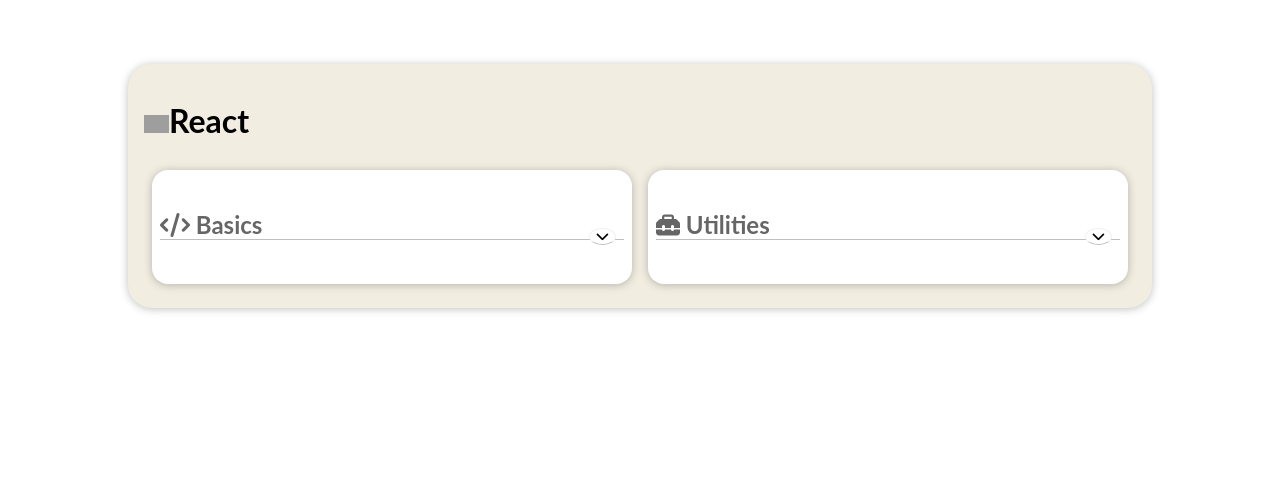
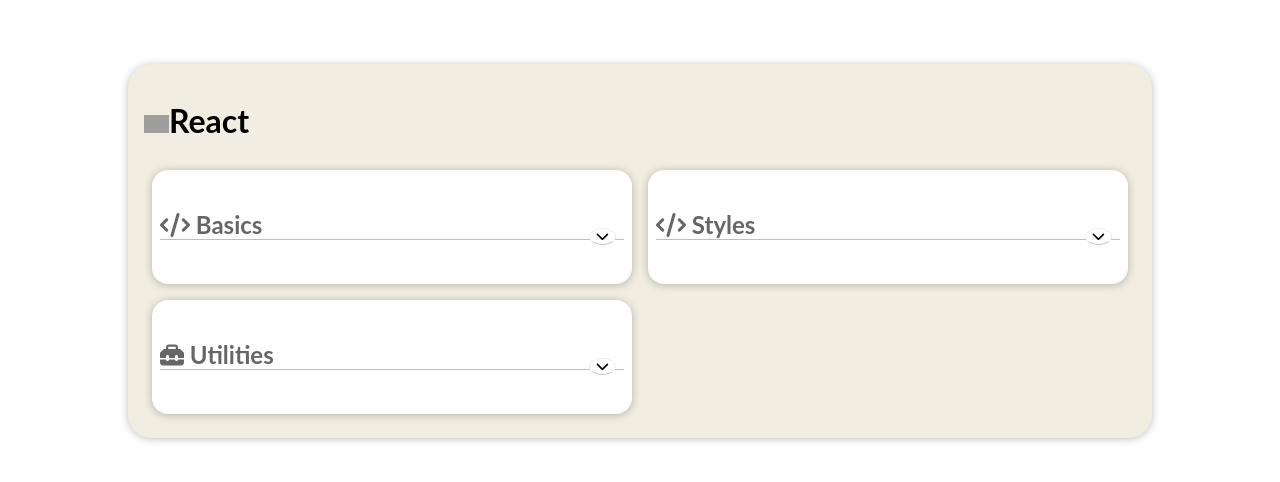
Before and after one commit to mkonemo/react-basics, a React (Create React App) app: page / in a window 1280 px wide. Shown: the top 482 px of the page. Built offline with nearby package versions, Linux system fonts and the light colour scheme; grey boxes are pictures that could not be loaded.

Commit message:
1 file modified

```diff
--- a/src/App.js
+++ b/src/App.js
@@ -28,7 +28,7 @@ const App = () => {
         React
       </h1>
       <div className="grid-container">
-        <div className="grid-container__item">
+        <div className="grid-container__item item1">
           <h2>
             <i class="fas fa-code"></i> Basics
           </h2>
@@ -71,7 +71,23 @@ const App = () => {
             </ol>
           </Show>
         </div>
-        <div className="grid-container__item">
+
+        <div className="grid-container__item item2">
+          <h2>
+            <i class="fas fa-code"></i> Styles
+          </h2>
+          <Show>
+            <ol>
+              <li>
+                <Show title="Props example">
+                  <Props />
+                </Show>
+              </li>
+            </ol>
+          </Show>
+        </div>
+
+        <div className="grid-container__item item3">
           <h2>
             <i class="fas fa-toolbox"></i> Utilities
           </h2>
```
